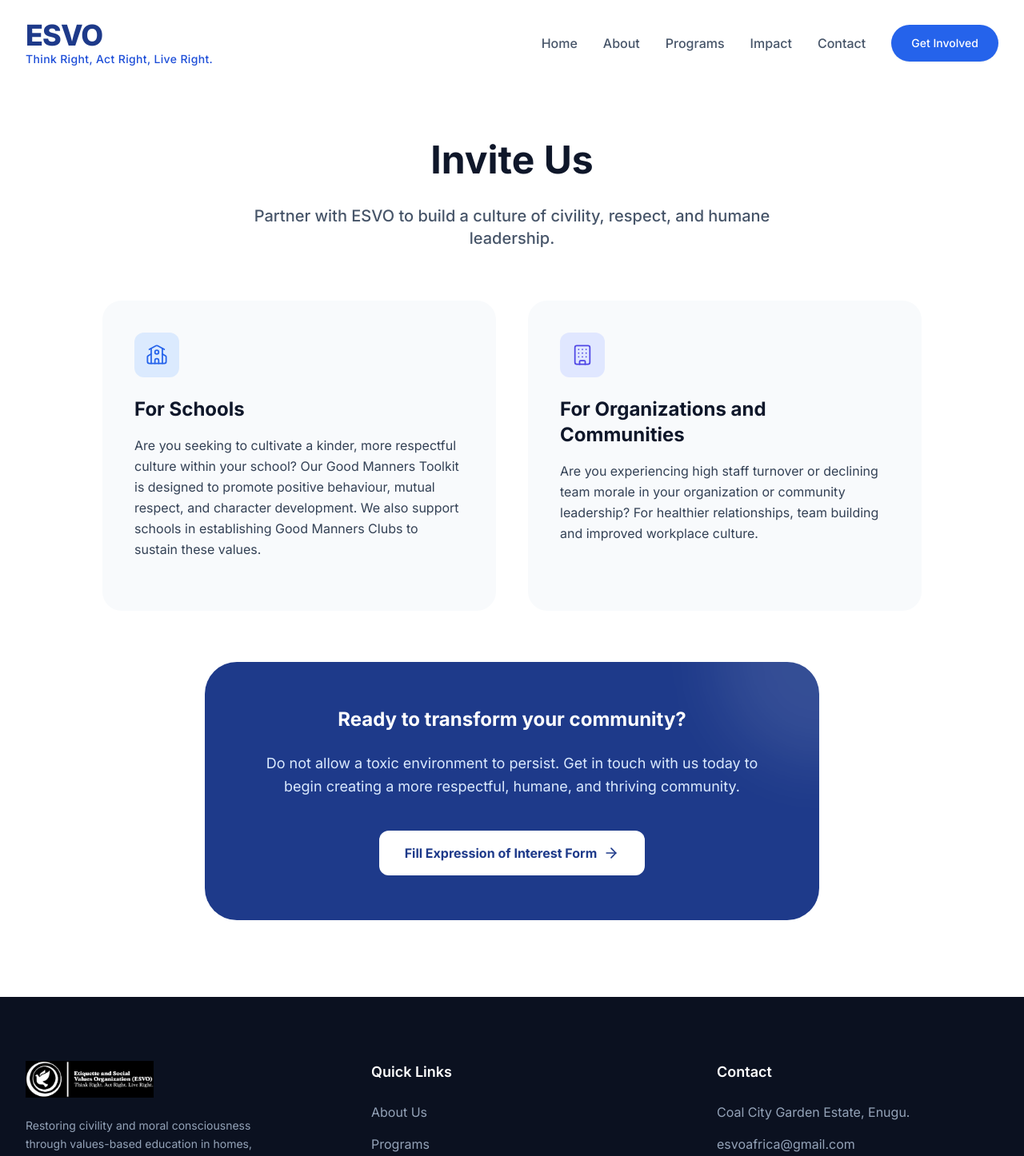
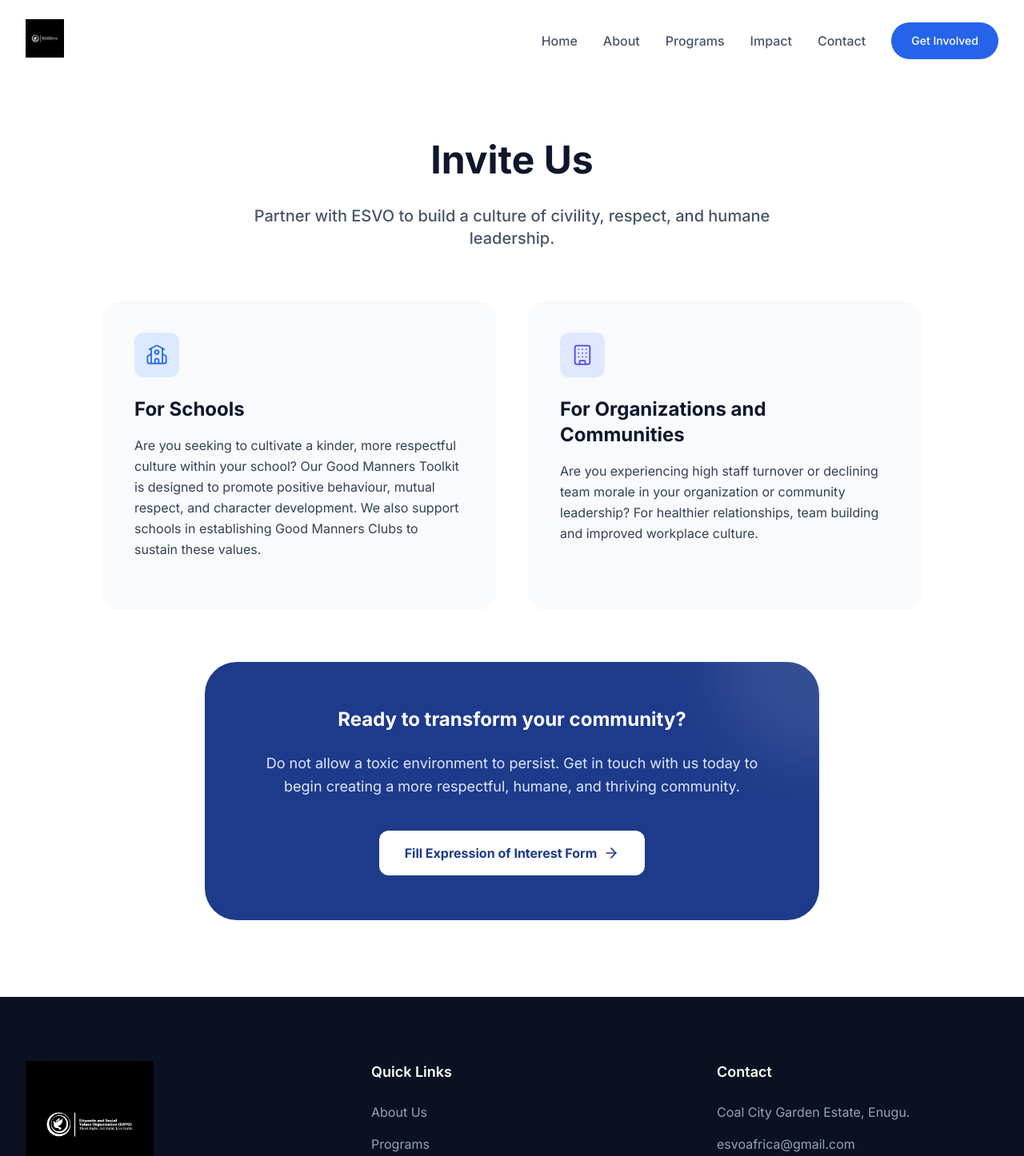
Before and after one commit to Wsalaudeen/project-ngo, a React (Vite) app: page /invite in a window 1280 px wide. Shown: the top 1446 px of the page at 80% size. Built offline with nearby package versions, Linux system fonts and the light colour scheme.

Commit message:
fix:change navbar logo and footer logo

```diff
--- a/src/components/layout/Footer.jsx
+++ b/src/components/layout/Footer.jsx
@@ -9,8 +9,8 @@
                     {/* Brand Section */}
                     <div className="lg:pr-12">
                         <img
-                            src="/footer_logo_v2.jpg"
-                            alt="ESVO Logo"
+                            src="/footer_logo_new.jpg"
+                            alt="ESVO logo"
                             className="w-40 h-auto mb-6 object-contain"
                         />
                         <p className="text-slate-400 leading-relaxed text-sm max-w-md">
--- a/src/components/layout/Navbar.jsx
+++ b/src/components/layout/Navbar.jsx
@@ -68,14 +68,13 @@
         >
             <Container>
                 <div className="flex justify-between items-center py-2">
-                    <div className="flex-shrink-0 flex flex-col justify-center">
-                        <Link to="/" className="cursor-pointer">
-                            <h1 className="text-3xl md:text-4xl font-extrabold text-primary-900 tracking-tight">
-                                ESVO
-                            </h1>
-                            <p className="text-xs md:text-sm text-primary-700 font-medium tracking-wide">
-                                Think Right, Act Right, Live Right.
-                            </p>
+                    <div className="flex-shrink-0">
+                        <Link to="/" className="inline-flex items-center">
+                            <img
+                                src="/footer_logo_new.jpg"
+                                alt="ESVO logo"
+                                className="h-12 w-auto"
+                            />
                         </Link>
                     </div>
 
```
